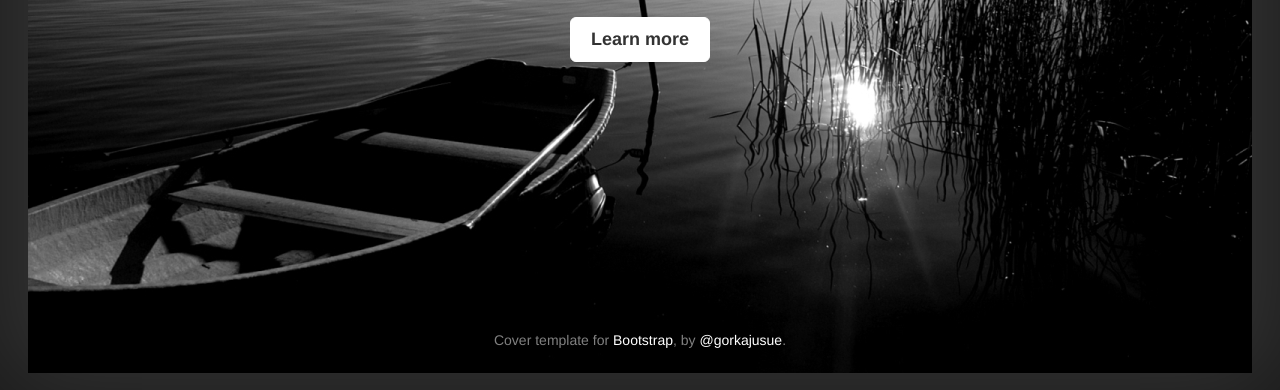
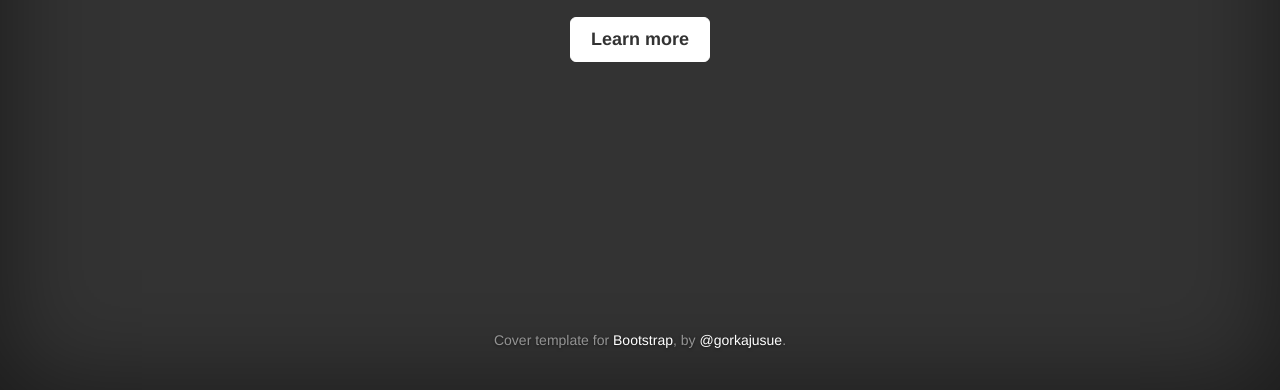
Before and after one commit to gorkaeff/heroku_angularjs_test, a website: page app/index.html in a window 1280 px wide. Shown: the part 410-800 px from the top of the page. Drawn offline with Linux system fonts and the light colour scheme.

Commit message:
Modify background and test Second upload to Heroku

```diff
--- a/app/css/app.css
+++ b/app/css/app.css
@@ -35,13 +35,14 @@ body {
   text-shadow: 0 1px 3px rgba(0,0,0,.5);
 }
 
-/* Extra markup and styles for table-esque vertical and horizontal centering */
+/* Extra markup and styles for table-esque vertical and horizontal centering
+  background: url("../img/background.jpg") no-repeat center center;
+*/
 .site-wrapper {
   display: table;
   width: 100%;
   height: 100%; /* For at least Firefox */
   min-height: 100%;
-  background: url("../img/background.jpg") no-repeat center center;
   -webkit-box-shadow: inset 0 0 100px rgba(0,0,0,.5);
           box-shadow: inset 0 0 100px rgba(0,0,0,.5);
 }
```
